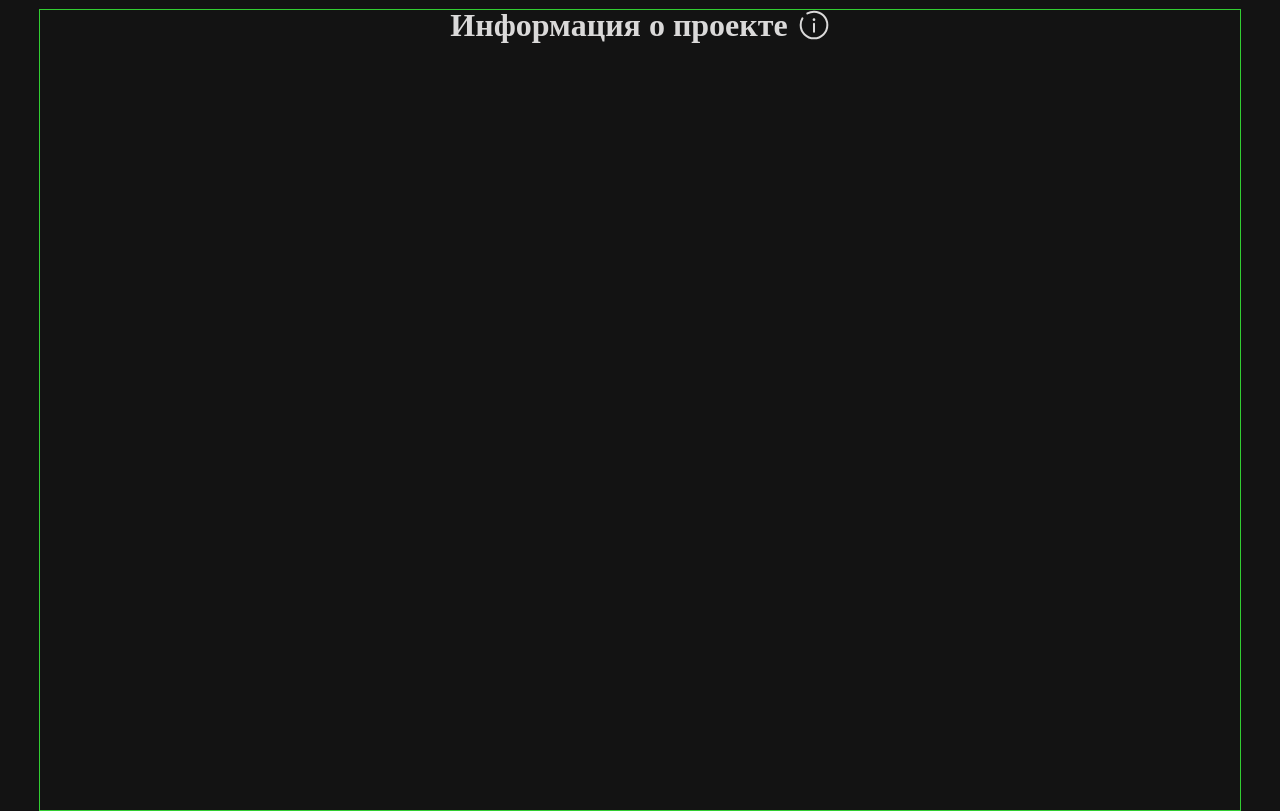
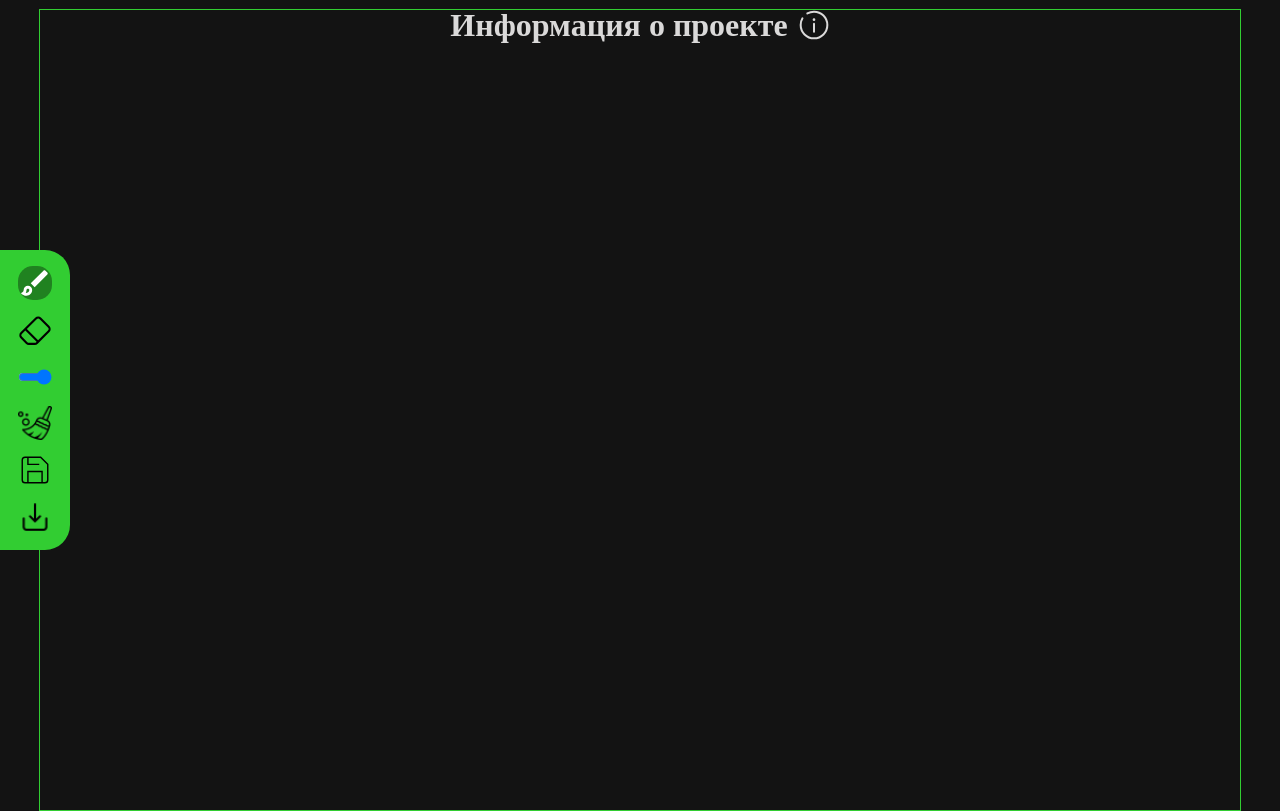
Before and after one commit to Dobrunia/WorkSpace, a React (Vite) app: page / in a window 1280 px wide. Built offline with nearby package versions, Linux system fonts and the light colour scheme.

Commit message:
handleBroomClick

```diff
--- a/src/App.css
+++ b/src/App.css
@@ -90,7 +90,7 @@ body {
     border-radius: 15px;
 }
 
-.brushBox {
+.brush {
     display: flex;
     align-items: center;
     justify-content: space-between;
--- a/src/components/DrawingCanvas/DrawingCanvas.tsx
+++ b/src/components/DrawingCanvas/DrawingCanvas.tsx
@@ -4,15 +4,38 @@ import './DrawingCanvas.css';
 const DrawingCanvas = React.memo(() => {
   const canvasRef = useRef<HTMLCanvasElement | null>(null);
   const [isDrawing, setIsDrawing] = useState(false);
-  const [color, setColor] = useState('#ffffff');
+  const [brushColor, setBrushColor] = useState<string>('#ffffff');
+  const [selectedTool, setSelectedTool] = useState<string>('brush');
+  const [lineWidth, setLineWidth] = useState(5);
+  const mainBgColor = getComputedStyle(document.documentElement)
+    .getPropertyValue('--main-bg-color')
+    .trim();
 
+  const handleElementClick = (element: string) => {
+    setSelectedTool(element);
+  };
+  const handleChange = (event: React.ChangeEvent<HTMLInputElement>) => {
+    setLineWidth(parseInt(event.target.value));
+  };
+  const handleBroomClick = () => {
+    const canvas = canvasRef.current;
+    const context = canvas?.getContext('2d');
+    if (!canvas || !context) return;
+    context.fillRect(0, 0, canvas.width, canvas.height);
+    context.fillStyle = mainBgColor;
+  };
   useEffect(() => {
     const canvas = canvasRef.current;
     const context = canvas?.getContext('2d');
-
     if (!canvas || !context) return;
     const startDrawing = (event: MouseEvent) => {
-      context.strokeStyle = color;
+      context.lineWidth = lineWidth;
+      if (selectedTool === 'eraser') {
+        context.lineWidth = 20;
+        context.strokeStyle = mainBgColor;
+      } else {
+        context.strokeStyle = brushColor;
+      }
       context.beginPath();
       context.moveTo(
         event.clientX - canvas.offsetLeft,
@@ -21,7 +44,6 @@ const DrawingCanvas = React.memo(() => {
       setIsDrawing(true);
     };
     const draw = (event: MouseEvent) => {
-
       if (!isDrawing) return;
       context.lineTo(
         event.clientX - canvas.offsetLeft,
@@ -44,15 +66,94 @@ const DrawingCanvas = React.memo(() => {
       canvas.removeEventListener('mouseup', endDrawing);
       canvas.removeEventListener('mouseleave', endDrawing);
     };
-  }, [isDrawing, color]);
+  }, [isDrawing, brushColor, selectedTool, lineWidth]);
 
   return (
-    <canvas
-      ref={canvasRef}
-      className='canvas'
-      width={1200}
-      height={800}
-    />
+    <>
+      <div className="controlPanel">
+        <div
+          className={`brush ${selectedTool === 'brush' ? 'selectedTool' : ''}`}
+          title="Кисть"
+          onClick={() => handleElementClick('brush')}
+        >
+          <label htmlFor="brush">
+            <svg
+              xmlns="http://www.w3.org/2000/svg"
+              id="mdi-brush-outline"
+              viewBox="0 0 24 24"
+              fill={brushColor}
+            >
+              <path d="M7 16C7.55 16 8 16.45 8 17C8 18.1 7.1 19 6 19C5.83 19 5.67 19 5.5 18.95C5.81 18.4 6 17.74 6 17C6 16.45 6.45 16 7 16M18.67 3C18.41 3 18.16 3.1 17.96 3.29L9 12.25L11.75 15L20.71 6.04C21.1 5.65 21.1 5 20.71 4.63L19.37 3.29C19.17 3.09 18.92 3 18.67 3M7 14C5.34 14 4 15.34 4 17C4 18.31 2.84 19 2 19C2.92 20.22 4.5 21 6 21C8.21 21 10 19.21 10 17C10 15.34 8.66 14 7 14Z" />
+            </svg>
+          </label>
+          <input
+            type="color"
+            id="brush"
+            name="brush"
+            value={brushColor}
+            style={{
+              background: brushColor,
+            }}
+            onChange={(e: React.ChangeEvent<HTMLInputElement>) => {
+              setBrushColor(e.target.value);
+            }}
+          />
+        </div>
+        <div
+          className={`eraser ${
+            selectedTool === 'eraser' ? 'selectedTool' : ''
+          }`}
+          onClick={() => handleElementClick('eraser')}
+          title="Стирательная резинка"
+        >
+          <svg
+            xmlns="http://www.w3.org/2000/svg"
+            width="16"
+            height="16"
+            fill="#000000"
+            viewBox="0 0 16 16"
+          >
+            <path d="M8.086 2.207a2 2 0 0 1 2.828 0l3.879 3.879a2 2 0 0 1 0 2.828l-5.5 5.5A2 2 0 0 1 7.879 15H5.12a2 2 0 0 1-1.414-.586l-2.5-2.5a2 2 0 0 1 0-2.828l6.879-6.879zm2.121.707a1 1 0 0 0-1.414 0L4.16 7.547l5.293 5.293 4.633-4.633a1 1 0 0 0 0-1.414l-3.879-3.879zM8.746 13.547 3.453 8.254 1.914 9.793a1 1 0 0 0 0 1.414l2.5 2.5a1 1 0 0 0 .707.293H7.88a1 1 0 0 0 .707-.293l.16-.16z" />
+          </svg>
+        </div>
+        <input
+          type="range"
+          id="range"
+          name="range"
+          min="1"
+          max="10"
+          onChange={handleChange}
+        />
+        <img
+          src="/broom.png"
+          alt=""
+          className="oneClickTool"
+          onClick={() => handleBroomClick()}
+          title="Очистить всё"
+        />
+        <div className="oneClickTool" title="Сохранить рабочее пространство">
+          <svg
+            xmlns="http://www.w3.org/2000/svg"
+            width="24"
+            height="24"
+            viewBox="0 0 24 24"
+            fill="none"
+            stroke="#000000"
+          >
+            <path d="M19 21H5a2 2 0 0 1-2-2V5a2 2 0 0 1 2-2h11l5 5v11a2 2 0 0 1-2 2z" />
+            <polyline points="17 21 17 13 7 13 7 21" />
+            <polyline points="7 3 7 8 15 8" />
+          </svg>
+        </div>
+        <img
+          src="/import.png"
+          alt=""
+          className="oneClickTool"
+          title="Импортировать рабочее пространство"
+        />
+      </div>
+      <canvas ref={canvasRef} className="canvas" width={1200} height={800} />
+    </>
   );
 });
 
```
